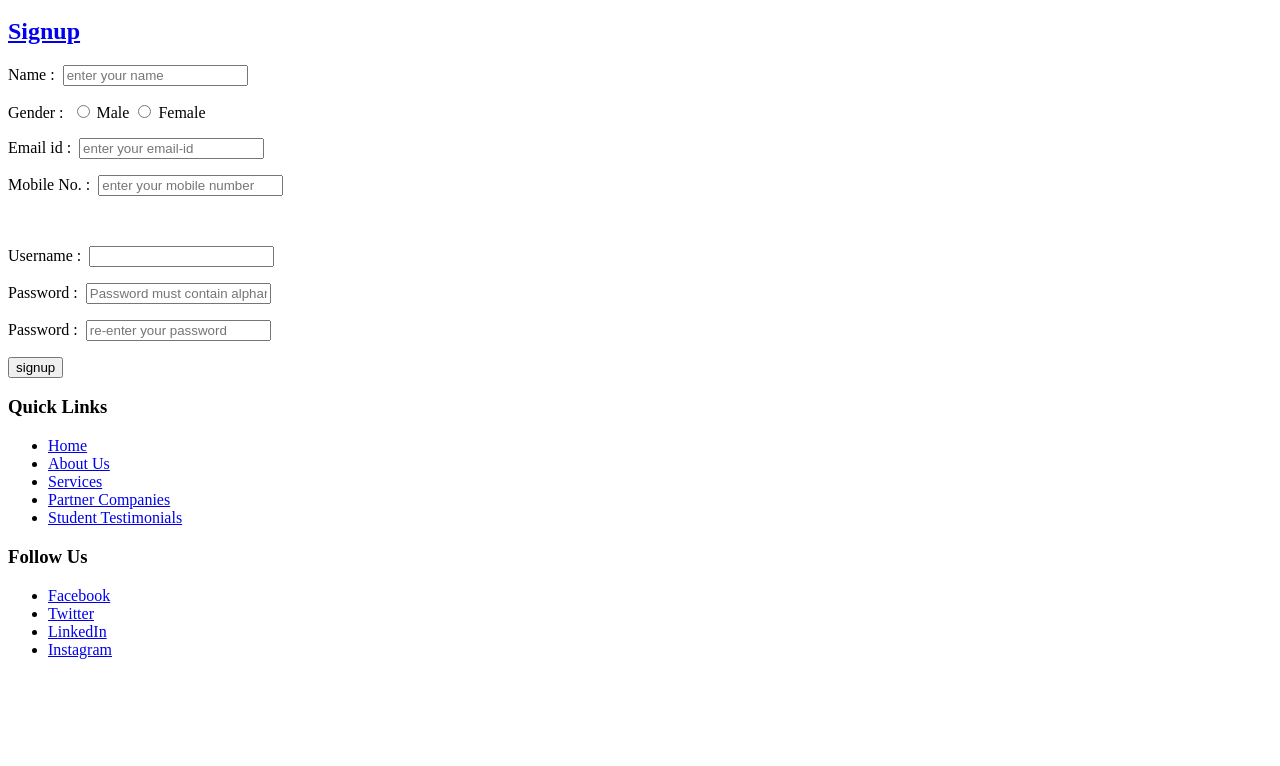
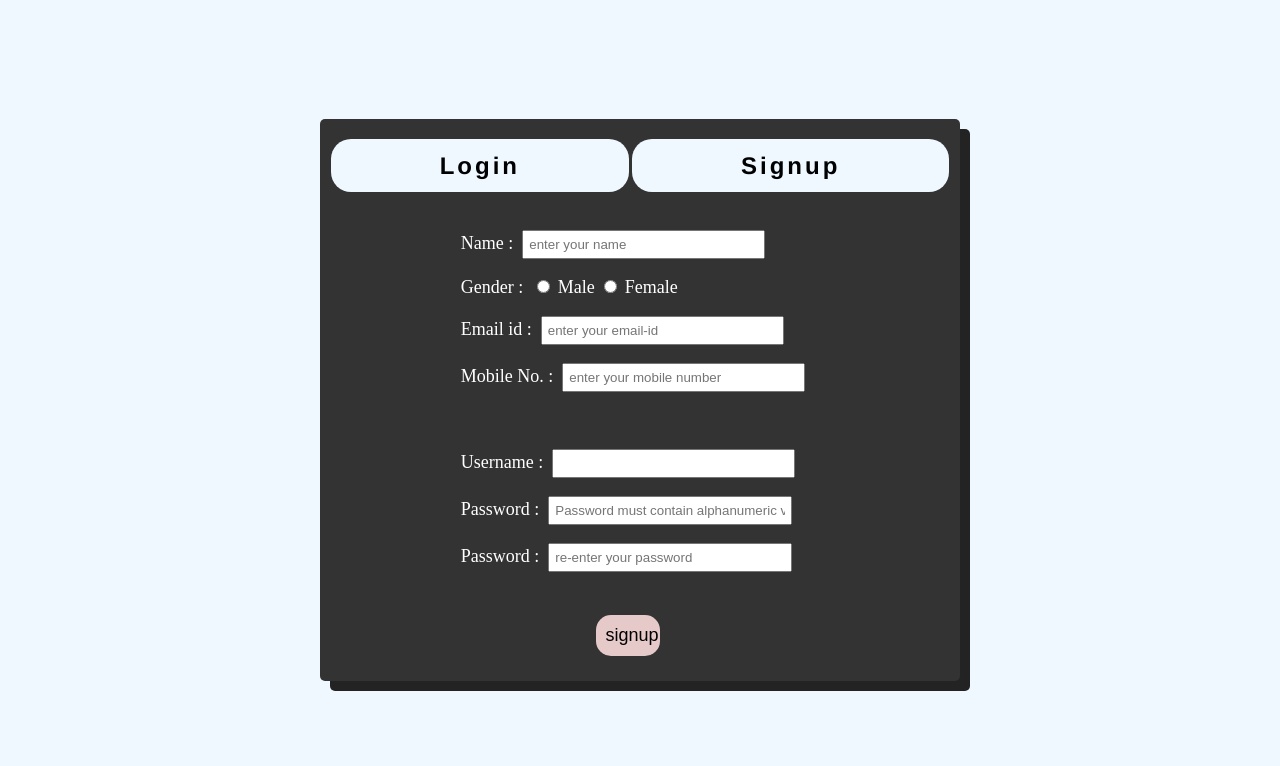
Before and after one commit to praniteeharole/Login-or-sign-up-page-for-intern-crowd, a plain HTML site: page signup.html in a window 1280 px wide. Shown: the part 109-875 px from the top of the page. Before the commit the page ends 800 px from the top, so only its background shows below. Drawn offline with Linux system fonts and the light colour scheme.

Commit message:
Update signup.html

```diff
--- a/signup.html
+++ b/signup.html
@@ -6,7 +6,7 @@
     <meta http-equiv="X-UA-Compatible" content="IE=edge">
     <meta name="viewport" content="width=device-width, initial-scale=1.0">
     <title>Document</title>
-    <link rel="stylesheet" href="style (1).css">
+    <link rel="stylesheet" href="style.css">
 </head>
 </head>
 <body>
@@ -18,7 +18,7 @@
     <main>
         <div class="container">
             <div class="links">
-                <h2 class="l1"><a href="index (1).html">Login</h2>
+                <h2 class="l1"><a href="index.html">Login</h2>
                 <h2 class="l2"><a href="signup.html">Signup</a></h2>
             </div>
             <div class="signup">
```
